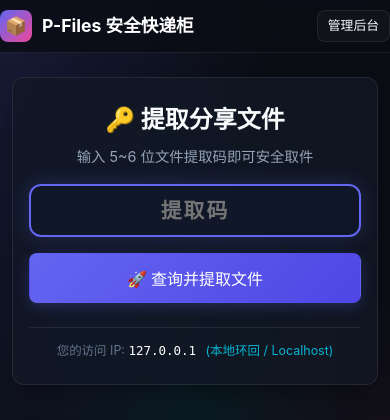
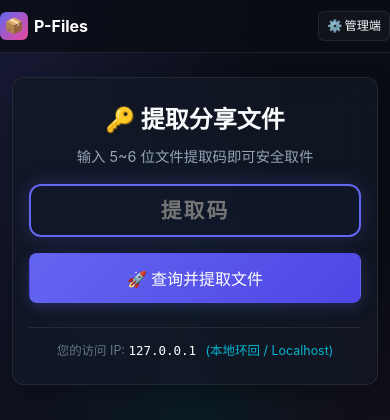
Before and after one commit to kejee/P-Files, a FastAPI app: page / in a window 390 px wide. Shown: the top 420 px of the page. Run offline with FastAPI, Linux system fonts and the light colour scheme.

Commit message:
style: 优化移动端顶部导航栏为精致单行 AppBar 布局
- 移动端导航栏高度从 115px+ 压缩至 52px，释放 55%+ 垂直空间
- 品牌区在小屏下智能隐藏副标题，按钮支持响应式文字伸缩（提取页/改密/退出）
- 超窄屏（<=380px）自动降级为精致图标胶囊按钮，防止折行与拥挤
- 访客提取端同步升级为单行沉浸布局

```diff
--- a/static/css/style.css
+++ b/static/css/style.css
@@ -126,6 +126,12 @@ body {
   display: flex;
   align-items: center;
   gap: 12px;
+}
+.btn-text-short {
+  display: none;
+}
+.btn-text-full {
+  display: inline;
 }
 
 /* 按钮设计 */
@@ -567,20 +573,49 @@ body.modal-open {
   }
 
   .navbar .nav-content {
-    height: auto;
-    padding: 10px 0;
-    flex-wrap: wrap;
-    gap: 8px;
+    height: 52px;
+    padding: 0;
+    flex-wrap: nowrap;
+    justify-content: space-between;
+    align-items: center;
+    gap: 6px;
   }
   .brand {
-    font-size: 1.1rem;
+    font-size: 1rem;
+    gap: 6px;
+    flex-shrink: 0;
+  }
+  .brand-icon {
+    width: 28px;
+    height: 28px;
+    font-size: 0.95rem;
+    border-radius: 6px;
+  }
+  .brand-subtitle {
+    display: none;
+  }
+  .version-badge {
+    font-size: 0.65rem;
+    padding: 1px 4px;
   }
   .nav-actions {
-    gap: 6px;
+    display: flex;
+    gap: 5px;
+    align-items: center;
+    flex-shrink: 0;
   }
   .nav-actions .btn {
-    padding: 5px 10px;
-    font-size: 0.8rem;
+    padding: 5px 8px;
+    font-size: 0.76rem;
+    border-radius: 6px;
+    gap: 2px;
+    white-space: nowrap;
+  }
+  .btn-text-full {
+    display: none;
+  }
+  .btn-text-short {
+    display: inline;
   }
 
   .hero-box {
@@ -669,3 +704,18 @@ body.modal-open {
     letter-spacing: 2px;
   }
 }
+
+/* 针对小屏手机 (如 iPhone SE/Mini)，按钮进一步精炼 */
+@media (max-width: 380px) {
+  .btn-text-short {
+    display: none;
+  }
+  .nav-actions .btn {
+    padding: 5px 7px;
+    min-width: 32px;
+    justify-content: center;
+  }
+  .brand-title {
+    font-size: 0.92rem;
+  }
+}
--- a/templates/index.html
+++ b/templates/index.html
@@ -14,10 +14,12 @@
     <div class="container nav-content">
       <a href="/" class="brand">
         <div class="brand-icon">📦</div>
-        <span>P-Files 安全快递柜</span>
+        <span>P-Files <span class="brand-subtitle">安全快递柜</span></span>
       </a>
       <div class="nav-actions">
-        <a href="/admin" class="btn btn-secondary btn-sm">管理后台</a>
+        <a href="/admin" class="btn btn-secondary btn-sm">
+          <span>⚙️</span><span class="btn-text-full">管理后台</span><span class="btn-text-short">管理端</span>
+        </a>
       </div>
     </div>
   </header>
```
Also changed, not shown: templates/admin.html (+11 -5 lines).
